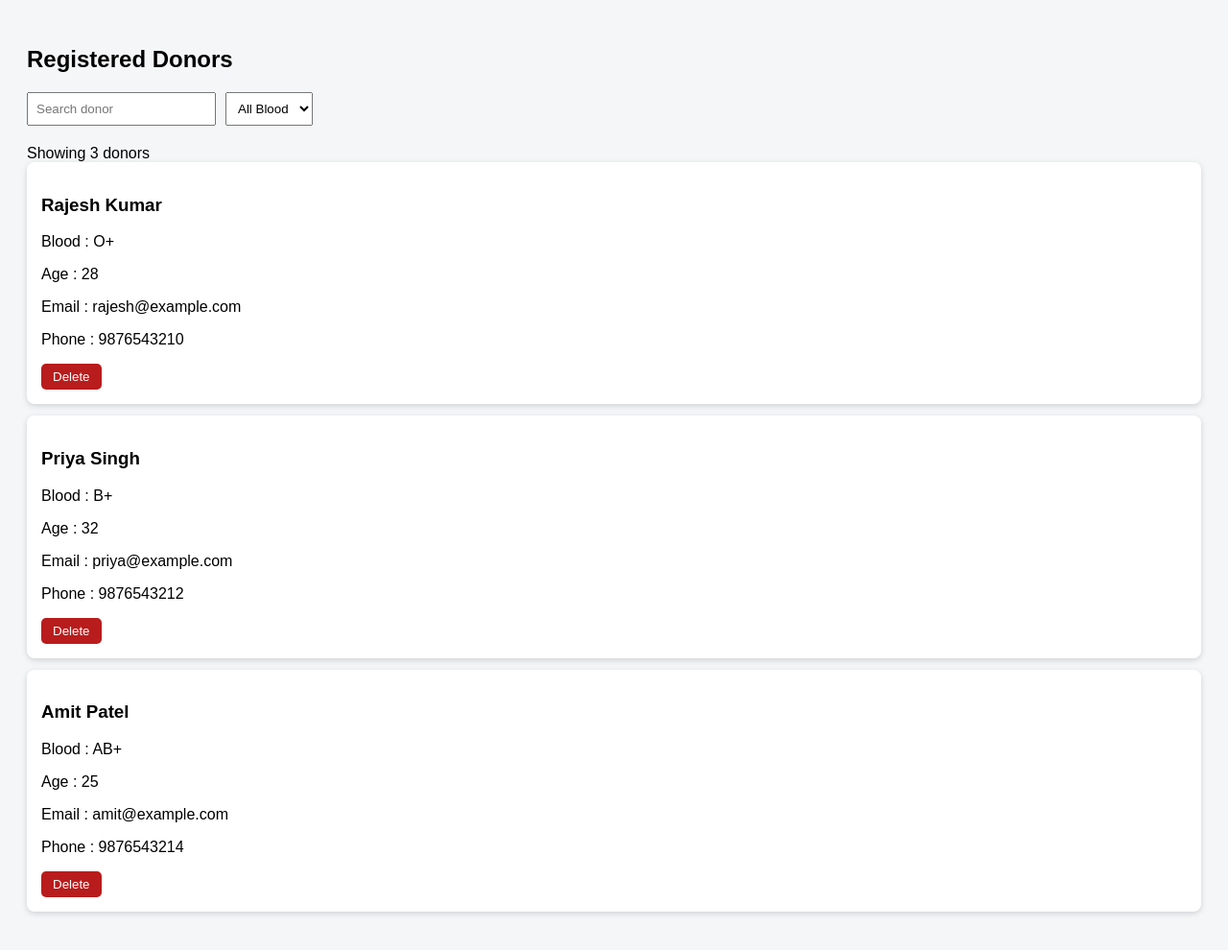
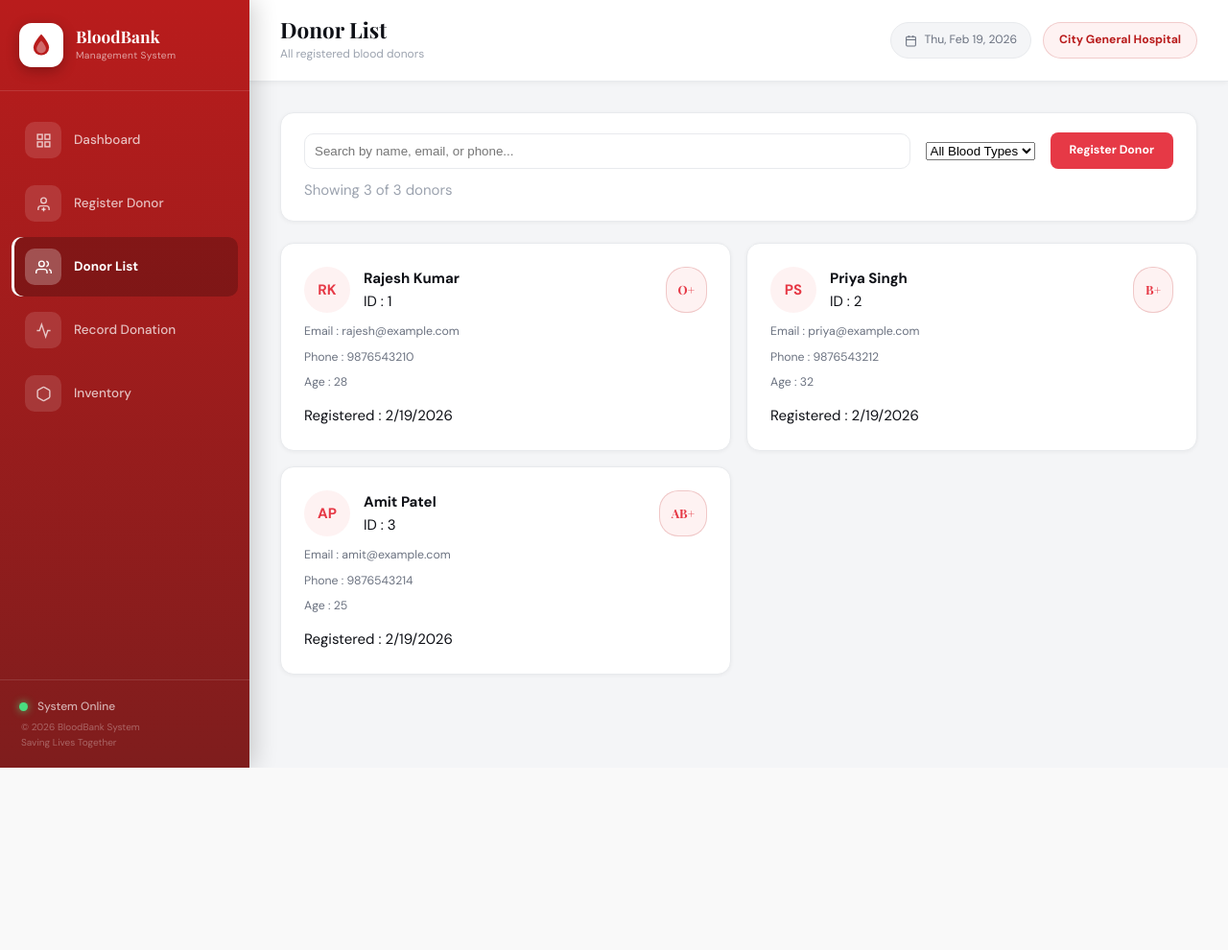
Before and after one commit to Eugintony/hemobank, a Flask app: page /donors in a window 1280 px wide. Shown: the whole page at 96% size. After the commit the page ends 800 px from the top, so only its background shows below. Run offline with Flask 3, Linux system fonts and the light colour scheme; data comes from the database, SQL or seed files in the repository; data that the repository does not hold is empty.

Commit message:
Update donor_list.html

```diff
--- a/templates/donor_list.html
+++ b/templates/donor_list.html
@@ -1,63 +1,84 @@
-<!DOCTYPE html>
-<html>
-<head>
+{% extends "base.html" %}
+{% block title %}Donors — HemoBank{% endblock %}
+{% block page_title %}Donor List{% endblock %}
+{% block page_subtitle %}All registered blood donors{% endblock %}
 
-<title>Donor List</title>
+{% block content %}
 
 <style>
-
-body{
-font-family:Arial;
-background:#f4f6f8;
-padding:20px;
+.donor-card {
+background:white;
+border-radius:14px;
+border:1px solid #e8eaed;
+padding:24px;
+transition:.2s;
+box-shadow:0 1px 4px rgba(0,0,0,.05);
 }
-
-.top{
+.donor-card:hover{
+transform:translateY(-3px);
+box-shadow:0 8px 24px rgba(0,0,0,.1);
+border-color:rgba(230,57,70,.25);
+}
+.donor-avatar{
+width:48px;
+height:48px;
+border-radius:50%;
+background:#fef2f2;
+color:#e63946;
 display:flex;
-gap:10px;
-margin-bottom:20px;
+align-items:center;
+justify-content:center;
+font-weight:700;
+flex-shrink:0;
 }
-
-input,select{
-padding:8px;
+.bt-badge{
+display:inline-flex;
+align-items:center;
+gap:5px;
+padding:5px 12px;
+background:#fef2f2;
+color:#e63946;
+border-radius:20px;
+font-weight:700;
 }
-
-.donor-card{
-background:white;
-padding:15px;
-margin-bottom:12px;
+.donor-meta{
+display:flex;
+align-items:center;
+gap:7px;
+font-size:.82rem;
+color:#6b7280;
+margin-bottom:7px;
+}
+.view-btn{
+padding:9px 20px;
+background:#e63946;
+color:white;
 border-radius:8px;
-box-shadow:0px 2px 6px rgba(0,0,0,.15);
+font-weight:700;
+text-decoration:none;
 }
-
-button{
-background:#b91c1c;
-color:white;
-border:none;
-padding:6px 12px;
-border-radius:5px;
-cursor:pointer;
+.view-btn:hover{
+background:#c1121f;
 }
-
-button:hover{
-background:#991b1b;
-}
-
 </style>
 
-</head>
 
-<body>
+<!-- Toolbar -->
 
-<h2>Registered Donors</h2>
+<div style="background:white;border-radius:14px;border:1px solid #e8eaed;padding:20px 24px;margin-bottom:22px;box-shadow:0 1px 4px rgba(0,0,0,0.05);">
 
-<div class="top">
+<div style="display:flex;align-items:center;gap:16px;flex-wrap:wrap;">
 
-<input id="search" placeholder="Search donor">
+<input
+type="text"
+id="searchInput"
+placeholder="Search by name, email, or phone..."
+style="flex:1;padding:10px;border:1.5px solid #e8eaed;border-radius:10px;"
+>
 
-<select id="blood">
+<select id="bloodFilter" onchange="filterByBlood(this.value)">
 
-<option value="all">All Blood</option>
+<option value="all">All Blood Types</option>
 
 <option>A+</option>
 <option>A-</option>
@@ -70,41 +91,48 @@ background:#991b1b;
 
 </select>
 
+<a href="/donors/register" class="view-btn">
+
+Register Donor
+
+</a>
+
 </div>
 
-<div id="donorCount"></div>
-
-<div id="donorsList">
+<p id="donorCount" style="margin-top:10px;color:#9ca3af">
 
 Loading donors...
 
+</p>
+
 </div>
+
+
+<!-- GRID -->
+
+<div id="donorGrid"
+style="display:grid;grid-template-columns:repeat(2,1fr);gap:16px;">
+
+</div>
+
 
 <script>
 
 let allDonors=[];
 
+function getInitials(name){
 
+if(!name) return "NA";
 
-async function loadDonors(){
+return name.split(" ")
 
-try{
+.map(n=>n[0])
 
-const response = await fetch("/api/donors");
+.join("")
 
-allDonors = await response.json();
+.toUpperCase()
 
-renderDonors(allDonors);
-
-}
-
-catch(e){
-
-document.getElementById("donorsList").innerHTML=
-
-"<p style='color:red'>Failed loading donors</p>";
-
-}
+.slice(0,2);
 
 }
 
@@ -112,45 +140,113 @@ document.getElementById("donorsList").innerHTML=
 
 function renderDonors(donors){
 
-const container=document.getElementById("donorsList");
+const grid=document.getElementById("donorGrid");
 
-const count=document.getElementById("donorCount");
+const cnt=document.getElementById("donorCount");
 
 if(!donors.length){
 
-container.innerHTML="<p>No donors found</p>";
+grid.innerHTML=`
 
-count.innerHTML="0 donors";
+<div style="grid-column:1/-1;text-align:center;padding:50px">
+
+No donors found
+
+</div>
+
+`;
+
+cnt.textContent="0 donors";
 
 return;
 
 }
 
-count.innerHTML=
 
-`Showing ${donors.length} donors`;
+cnt.textContent=
 
-container.innerHTML=
+`Showing ${donors.length} of ${allDonors.length} donors`;
 
-donors.map(d=>`
+
+grid.innerHTML=donors.map(d=>`
 
 <div class="donor-card">
 
-<h3>${d.name}</h3>
+<div style="display:flex;justify-content:space-between">
 
-<p>Blood : ${d.blood_type}</p>
+<div style="display:flex;gap:14px">
 
-<p>Age : ${d.age}</p>
+<div class="donor-avatar">
 
-<p>Email : ${d.email}</p>
+${getInitials(d.name)}
 
-<p>Phone : ${d.phone}</p>
+</div>
 
-<button onclick="deleteDonor(${d.id})">
+<div>
 
-Delete
+<b>${d.name}</b>
 
-</button>
+<div>ID : ${d.id}</div>
+
+</div>
+
+</div>
+
+<div class="bt-badge">
+
+${d.blood_type}
+
+</div>
+
+</div>
+
+
+<div style="margin-top:10px">
+
+<div class="donor-meta">
+
+Email :
+
+${d.email ?? "-"}
+
+</div>
+
+<div class="donor-meta">
+
+Phone :
+
+${d.phone ?? "-"}
+
+</div>
+
+<div class="donor-meta">
+
+Age :
+
+${d.age ?? "-"}
+
+</div>
+
+</div>
+
+
+<div style="margin-top:12px">
+
+Registered :
+
+${
+
+d.registered_on
+
+? new Date(d.registered_on)
+
+.toLocaleDateString()
+
+:"-"
+
+}
+
+</div>
 
 </div>
 
@@ -160,23 +256,65 @@ Delete
 
 
 
-async function deleteDonor(id){
+async function loadDonors(){
 
-if(!confirm("Delete donor?")) return;
+try{
 
-await fetch(`/api/donors/${id}`,{
+// ⭐⭐⭐ FIXED HERE ⭐⭐⭐
 
-method:"DELETE"
+const res=await fetch("/api/donors");
 
-});
+if(!res.ok){
 
-loadDonors();
+throw new Error("API Failed");
+
+}
+
+allDonors=await res.json();
+
+console.log(allDonors);
+
+renderDonors(allDonors);
+
+}
+
+catch(e){
+
+console.log(e);
+
+document.getElementById("donorCount")
+
+.textContent="Failed loading donors";
+
+}
 
 }
 
 
 
-document.getElementById("search")
+function filterByBlood(type){
+
+const filtered=
+
+type==="all"
+
+?allDonors
+
+:allDonors.filter(
+
+d=>d.blood_type===type
+
+);
+
+renderDonors(filtered);
+
+}
+
+
+
+document
+
+.getElementById("searchInput")
 
 .addEventListener("input",function(){
 
@@ -186,11 +324,25 @@ renderDonors(
 
 allDonors.filter(d=>
 
-d.name.toLowerCase().includes(q)
+(d.name??"")
+
+.toLowerCase()
+
+.includes(q)
 
 ||
 
-(d.email||"").toLowerCase().includes(q)
+(d.email??"")
+
+.toLowerCase()
+
+.includes(q)
+
+||
+
+(d.phone??"")
+
+.includes(q)
 
 )
 
@@ -199,37 +351,14 @@ d.name.toLowerCase().includes(q)
 });
 
 
+document.addEventListener(
 
-document.getElementById("blood")
+"DOMContentLoaded",
 
-.addEventListener("change",function(){
-
-const b=this.value;
-
-if(b==="all"){
-
-renderDonors(allDonors);
-
-return;
-
-}
-
-renderDonors(
-
-allDonors.filter(d=>
-
-d.blood_type===b)
+loadDonors
 
 );
 
-});
-
-
-
-loadDonors();
-
 </script>
 
-</body>
-
-</html>
+{% endblock %}
```
